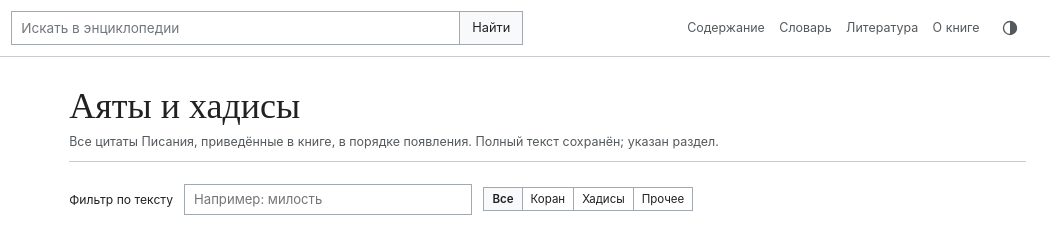
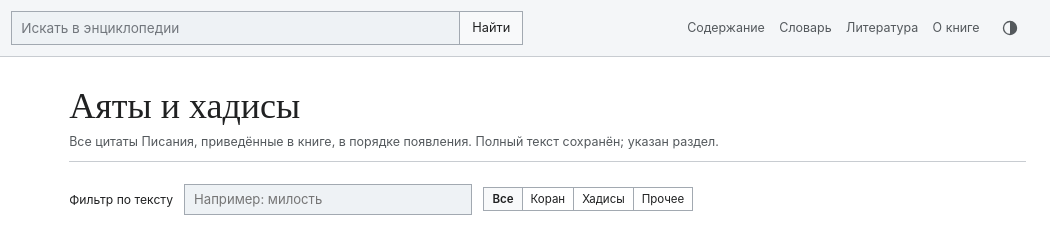
Before and after one commit to ikhlasulov-gb/predely, a plain HTML site: page quotes.html in a window 1280 px wide. Shown: the top 229 px of the page, 230-1280 px from the left. Drawn offline with Linux system fonts and the light colour scheme.

Commit message:
Отделить фон шапки и полей поиска от фона страницы

```diff
--- a/_build/assets/style.css
+++ b/_build/assets/style.css
@@ -6,6 +6,8 @@
   --bg: #ffffff;
   --bg-subtle: #f8f9fa;
   --bg-elevated: #ffffff;
+  --bg-header: #f4f6f8;
+  --bg-input: #eef2f5;
   --text: #202122;
   --text-muted: #54595d;
   --text-faint: #72777d;
@@ -39,6 +41,8 @@ html[data-theme="dark"] {
   --bg: #101418;
   --bg-subtle: #181d23;
   --bg-elevated: #181d23;
+  --bg-header: #161b21;
+  --bg-input: #1d242c;
   --text: #eaecf0;
   --text-muted: #a2a9b1;
   --text-faint: #8a939c;
@@ -60,6 +64,8 @@ html[data-theme="dark"] {
     --bg: #101418;
     --bg-subtle: #181d23;
     --bg-elevated: #181d23;
+    --bg-header: #161b21;
+    --bg-input: #1d242c;
     --text: #eaecf0;
     --text-muted: #a2a9b1;
     --text-faint: #8a939c;
@@ -158,7 +164,7 @@ mark {
   position: sticky;
   top: 0;
   z-index: 50;
-  background: var(--bg);
+  background: var(--bg-header);
   border-bottom: 1px solid var(--border-subtle);
 }
 
@@ -237,7 +243,7 @@ mark {
   border: 1px solid var(--border);
   border-right: 0;
   border-radius: 0;
-  background: var(--bg);
+  background: var(--bg-input);
   color: var(--text);
   font-family: var(--font-sans);
   font-size: .85rem;
@@ -1124,7 +1130,7 @@ body.sources-mode .toc-box a[href="#text"] { display: none; }
   max-width: 100%;
   padding: .38rem .55rem;
   border: 1px solid var(--border);
-  background: var(--bg);
+  background: var(--bg-input);
   color: var(--text);
   font-family: var(--font-sans);
   font-size: .82rem;
--- a/assets/style.css
+++ b/assets/style.css
@@ -6,6 +6,8 @@
   --bg: #ffffff;
   --bg-subtle: #f8f9fa;
   --bg-elevated: #ffffff;
+  --bg-header: #f4f6f8;
+  --bg-input: #eef2f5;
   --text: #202122;
   --text-muted: #54595d;
   --text-faint: #72777d;
@@ -39,6 +41,8 @@ html[data-theme="dark"] {
   --bg: #101418;
   --bg-subtle: #181d23;
   --bg-elevated: #181d23;
+  --bg-header: #161b21;
+  --bg-input: #1d242c;
   --text: #eaecf0;
   --text-muted: #a2a9b1;
   --text-faint: #8a939c;
@@ -60,6 +64,8 @@ html[data-theme="dark"] {
     --bg: #101418;
     --bg-subtle: #181d23;
     --bg-elevated: #181d23;
+    --bg-header: #161b21;
+    --bg-input: #1d242c;
     --text: #eaecf0;
     --text-muted: #a2a9b1;
     --text-faint: #8a939c;
@@ -158,7 +164,7 @@ mark {
   position: sticky;
   top: 0;
   z-index: 50;
-  background: var(--bg);
+  background: var(--bg-header);
   border-bottom: 1px solid var(--border-subtle);
 }
 
@@ -237,7 +243,7 @@ mark {
   border: 1px solid var(--border);
   border-right: 0;
   border-radius: 0;
-  background: var(--bg);
+  background: var(--bg-input);
   color: var(--text);
   font-family: var(--font-sans);
   font-size: .85rem;
@@ -1124,7 +1130,7 @@ body.sources-mode .toc-box a[href="#text"] { display: none; }
   max-width: 100%;
   padding: .38rem .55rem;
   border: 1px solid var(--border);
-  background: var(--bg);
+  background: var(--bg-input);
   color: var(--text);
   font-family: var(--font-sans);
   font-size: .82rem;
```
